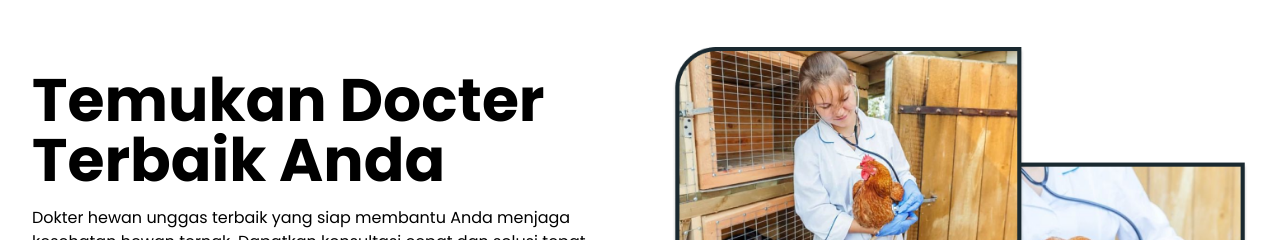
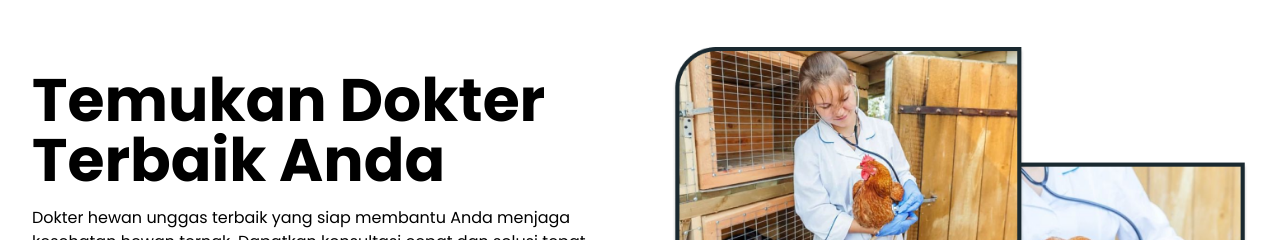
Before and after one commit to Ariemaharrucha/unggasku-fe, a React (Vite) app: page /layanan in a window 1280 px wide. Shown: the part 240-480 px from the top of the page. Built offline with nearby package versions, Linux system fonts and the light colour scheme.

Commit message:
change text

```diff
--- a/src/pages/clients/Layanan.jsx
+++ b/src/pages/clients/Layanan.jsx
@@ -241,7 +241,7 @@ export const Layanan = () => {
           <div className="md:col-span-6 order-2 md:order-1 grid-cols-12 px-8 md:mt-0 mt-8">
             <div className="text-pretty space-y-4 w-fit">
               <h1 className="font-bold md:text-6xl text-4xl">
-                Temukan Docter Terbaik Anda
+                Temukan Dokter Terbaik Anda
               </h1>
               <p>
                 Dokter hewan unggas terbaik yang siap membantu Anda menjaga
```
